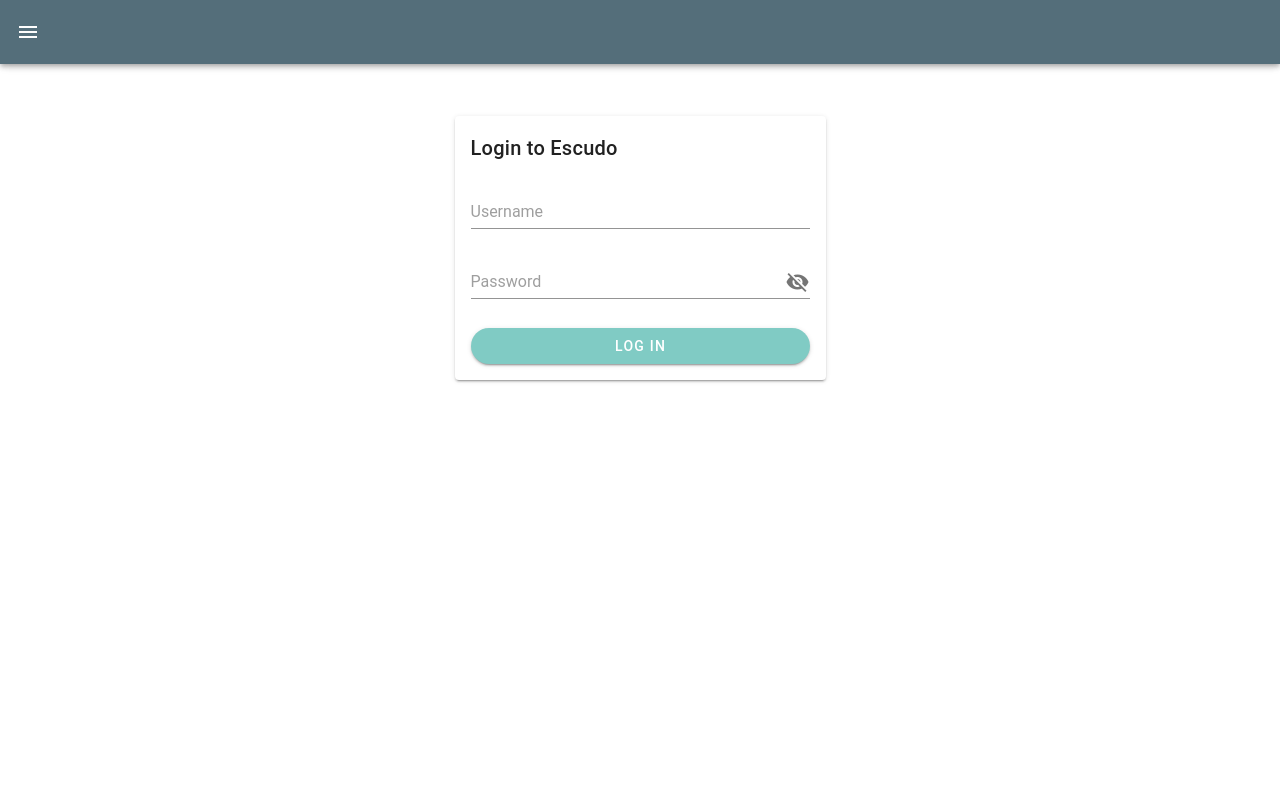
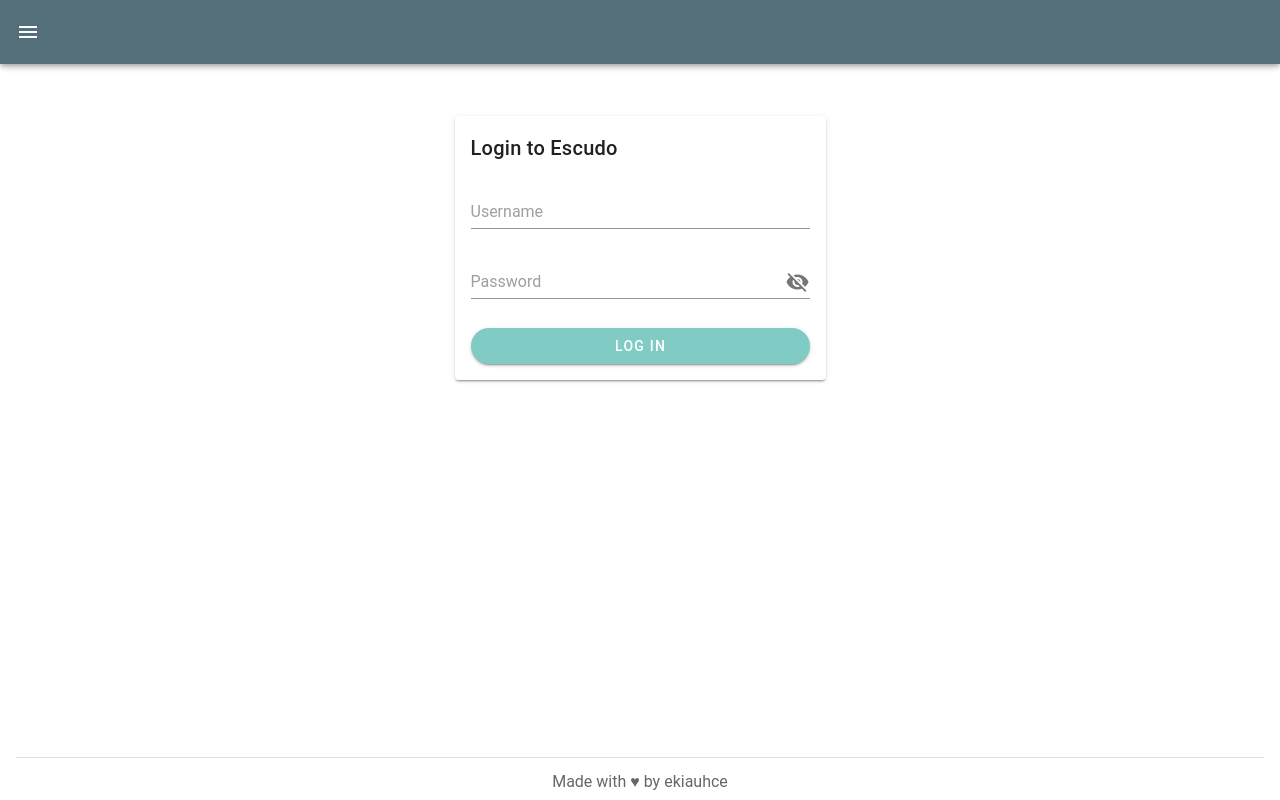
Before and after one commit to ekiauhce/escudo-client, a Vue app: page /login in a window 1280 px wide. Built offline with nearby package versions, Linux system fonts and the light colour scheme; no server answers.

Commit message:
Add footer

```diff
--- a/src/App.vue
+++ b/src/App.vue
@@ -10,6 +10,16 @@
       <v-main>
           <router-view/>
       </v-main>
+      <v-footer color="transparent" class="mt-5">
+        <v-row no-gutters>
+          <v-col cols="12" class="pb-3">
+            <v-divider></v-divider>
+          </v-col>
+          <v-col class="text-center text--secondary" cols="12">
+            Made with ♥ by ekiauhce
+          </v-col>
+        </v-row>
+      </v-footer>
     </v-app>
   </div>
 </template>
```
